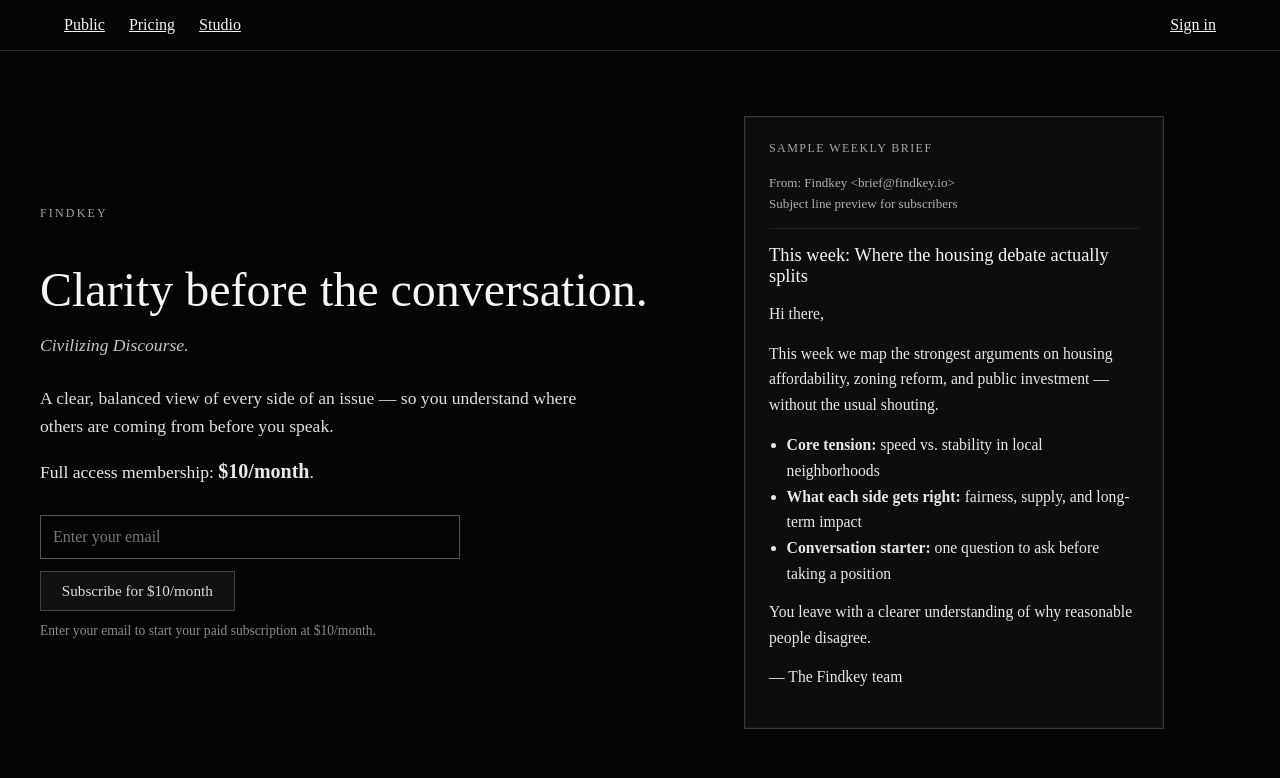
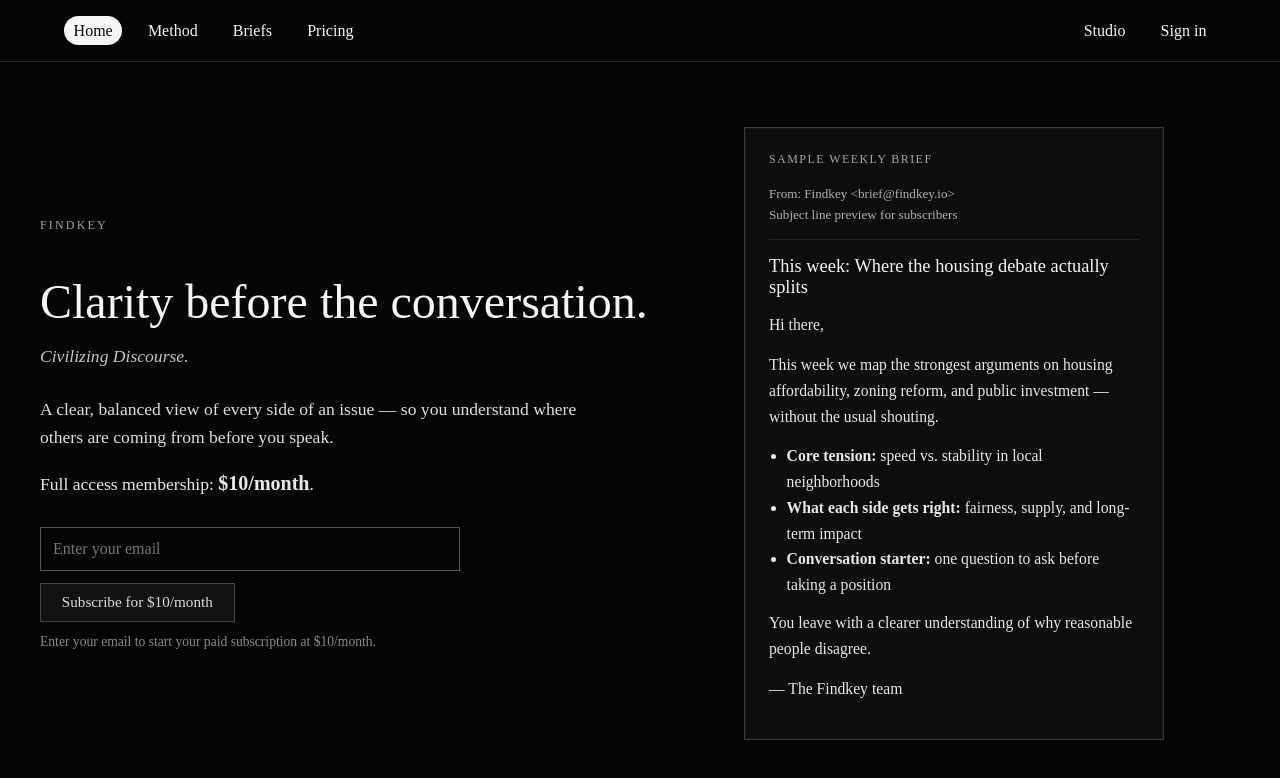
Before and after one commit to rykifin-prog/findkey.github.io, a Next.js app: page / in a window 1280 px wide. Shown: the top 778 px of the page. Built offline with nearby package versions, Linux system fonts and the light colour scheme; no server answers.

Commit message:
Update global nav and add method/briefs pages

```diff
--- a/app/layout.tsx
+++ b/app/layout.tsx
@@ -1,9 +1,8 @@
 import type { Metadata } from 'next';
-import Link from 'next/link';
 import { cookies } from 'next/headers';
 import './globals.css';
 import { ACCESS_TOKEN_COOKIE, getUserFromAccessToken } from '@/lib/supabase/auth';
-import { signOutAction } from './(public)/auth/actions';
+import PrimaryNav from '@/components/primary-nav';
 
 export const metadata: Metadata = {
   metadataBase: new URL('https://findkey.io'),
@@ -34,30 +33,7 @@
     <html lang="en">
       <body>
         <header style={{ borderBottom: '1px solid var(--color-border)' }}>
-          <nav
-            style={{
-              width: 'min(1200px, 100%)',
-              margin: '0 auto',
-              padding: 'var(--space-4) var(--space-6)',
-              display: 'flex',
-              gap: 'var(--space-6)',
-              alignItems: 'center'
-            }}
-            aria-label="Primary"
-          >
-            <Link href="/">Public</Link>
-            <Link href="/pricing">Pricing</Link>
-            <Link href="/studio">Studio</Link>
-            <div style={{ marginLeft: 'auto' }}>
-              {user ? (
-                <form action={signOutAction}>
-                  <button type="submit">Sign out</button>
-                </form>
-              ) : (
-                <Link href="/auth/sign-in">Sign in</Link>
-              )}
-            </div>
-          </nav>
+          <PrimaryNav isAuthenticated={Boolean(user)} />
         </header>
         {children}
       </body>
--- /dev/null
+++ b/components/primary-nav.module.css
@@ -0,0 +1,33 @@
+.nav {
+  width: min(1200px, 100%);
+  margin: 0 auto;
+  padding: var(--space-4) var(--space-6);
+  display: flex;
+  align-items: center;
+  justify-content: space-between;
+  gap: var(--space-6);
+}
+
+.group {
+  display: flex;
+  align-items: center;
+  gap: var(--space-4);
+}
+
+.link {
+  color: var(--color-text-primary);
+  text-decoration: none;
+  padding: 0.35rem 0.6rem;
+  border-radius: 999px;
+  transition: background-color 120ms ease, color 120ms ease;
+}
+
+.link:hover,
+.link:focus-visible {
+  background: var(--color-surface);
+}
+
+.active {
+  background: var(--color-text-primary);
+  color: var(--color-bg);
+}
--- /dev/null
+++ b/components/primary-nav.tsx
@@ -0,0 +1,57 @@
+'use client';
+
+import Link from 'next/link';
+import { usePathname } from 'next/navigation';
+import styles from './primary-nav.module.css';
+
+type PrimaryNavProps = {
+  isAuthenticated: boolean;
+};
+
+type NavItem = {
+  href: string;
+  label: string;
+};
+
+const leftNavItems: NavItem[] = [
+  { href: '/', label: 'Home' },
+  { href: '/method', label: 'Method' },
+  { href: '/briefs', label: 'Briefs' },
+  { href: '/pricing', label: 'Pricing' }
+];
+
+const rightBaseItems: NavItem[] = [{ href: '/studio', label: 'Studio' }];
+
+export default function PrimaryNav({ isAuthenticated }: PrimaryNavProps) {
+  const pathname = usePathname();
+
+  return (
+    <nav className={styles.nav} aria-label="Primary">
+      <div className={styles.group}>
+        {leftNavItems.map((item) => (
+          <NavLink key={item.href} href={item.href} label={item.label} pathname={pathname} />
+        ))}
+      </div>
+      <div className={styles.group}>
+        {rightBaseItems.map((item) => (
+          <NavLink key={item.href} href={item.href} label={item.label} pathname={pathname} />
+        ))}
+        <NavLink
+          href={isAuthenticated ? '/studio' : '/auth/sign-in'}
+          label={isAuthenticated ? 'Account' : 'Sign in'}
+          pathname={pathname}
+        />
+      </div>
+    </nav>
+  );
+}
+
+function NavLink({ href, label, pathname }: NavItem & { pathname: string }) {
+  const isActive = href === '/' ? pathname === '/' : pathname === href || pathname.startsWith(`${href}/`);
+
+  return (
+    <Link className={`${styles.link} ${isActive ? styles.active : ''}`} href={href}>
+      {label}
+    </Link>
+  );
+}
```
Also changed, not shown: app/(public)/briefs/page.tsx (added, +55 -0 lines), app/(public)/method/page.tsx (added, +63 -0 lines), app/(public)/section-page.module.css (added, +79 -0 lines).
